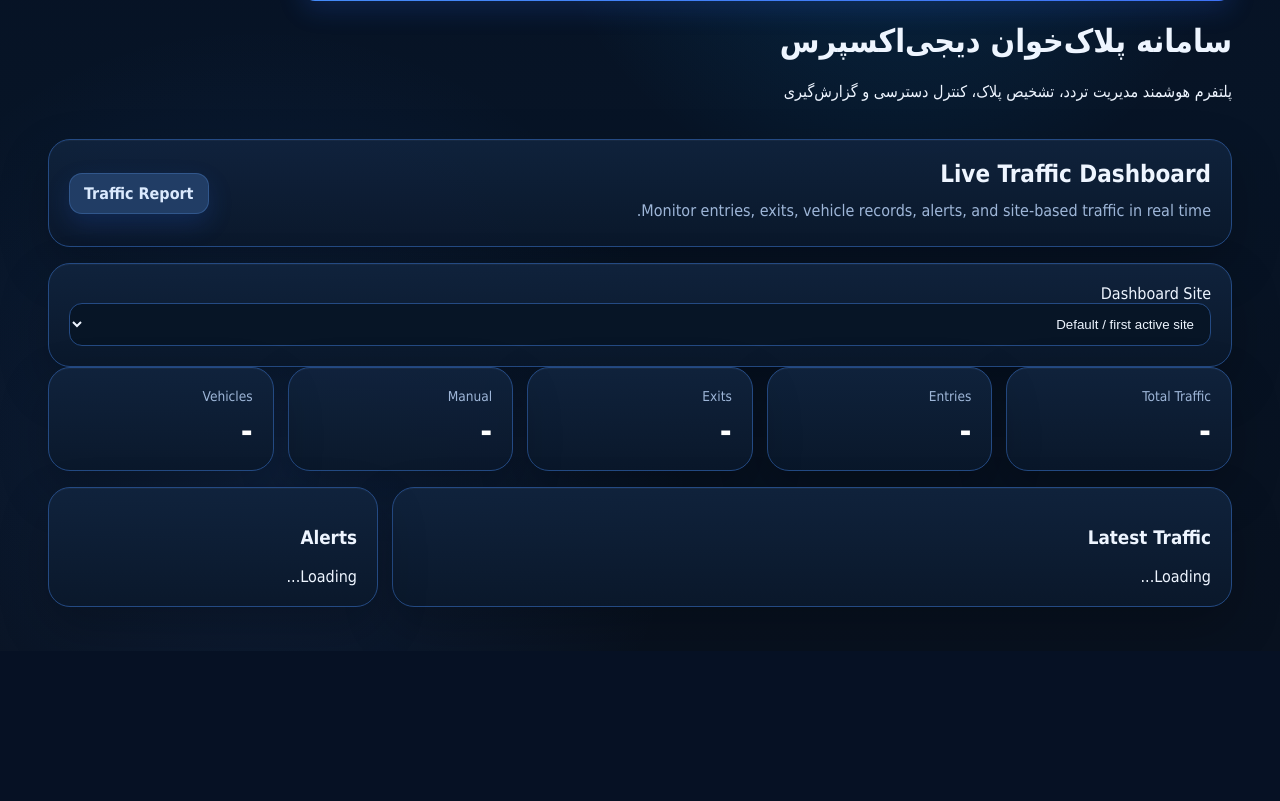
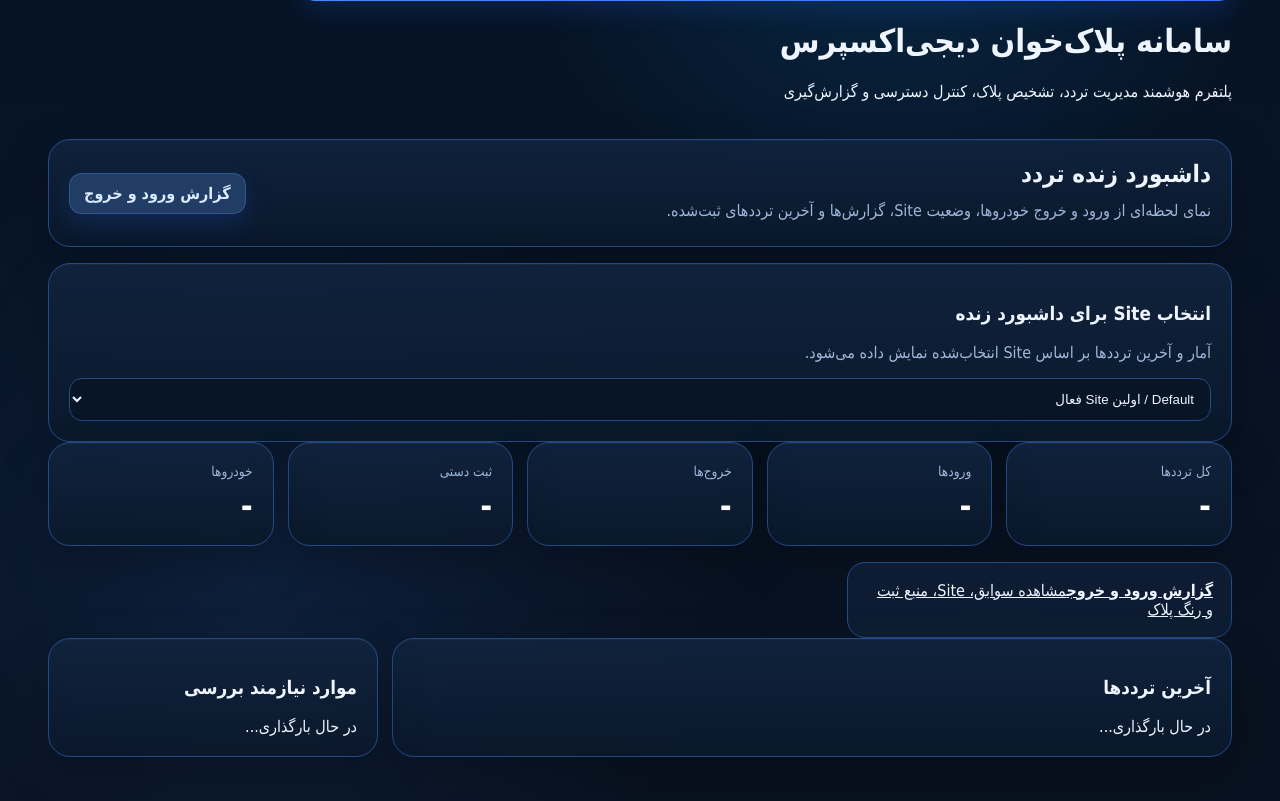
Before and after one commit to bahram-khakbaz/ai-license-plate-access-platform, a Python web app: template templates/index.html in a window 1280 px wide. Shown: the part 303-1104 px from the top of the page. Before the commit the page ends 910 px from the top, so only its background shows below. Run offline with Jinja, Linux system fonts and the light colour scheme; the template is opened without the code that fills it, so the values that code supplies are empty.

Commit message:
Align dashboard with production Persian role-aware UI

```diff
--- a/templates/index.html
+++ b/templates/index.html
@@ -2,46 +2,62 @@
 {% block content %}
 <section class="hero">
   <div>
-    <h2>Live Traffic Dashboard</h2>
-    <p>Monitor entries, exits, vehicle records, alerts, and site-based traffic in real time.</p>
+    <h2>داشبورد زنده تردد</h2>
+    <p>نمای لحظه‌ای از ورود و خروج خودروها، وضعیت Site، گزارش‌ها و آخرین ترددهای ثبت‌شده.</p>
   </div>
   <div class="actions">
     {% if auth_role in ['admin', 'security'] %}
-      <a class="button" href="/scan">Manual Plate Scan</a>
-      <a class="button secondary" href="/manual-entry">Manual Entry</a>
-      <a class="button secondary" href="/settings/sites">Manage Sites</a>
+      <a class="button" href="/scan">اسکن دستی پلاک</a>
+      <a class="button secondary" href="/manual-entry">ثبت تردد دستی</a>
+      <a class="button secondary" href="/vehicles">خودروها و رانندگان</a>
+      <a class="button secondary" href="/cameras">دوربین‌های ورود و خروج</a>
+      <a class="button secondary" href="/settings/sites">مدیریت Siteها</a>
     {% endif %}
     {% if auth_role == 'admin' %}
-      <a class="button secondary" href="/mobile-entry">Mobile Entry</a>
+      <a class="button secondary" href="/mobile-entry">ثبت موبایلی</a>
     {% endif %}
-    <a class="button secondary" href="/logs">Traffic Report</a>
+    <a class="button secondary" href="/logs">گزارش ورود و خروج</a>
   </div>
 </section>
 
-<section class="panel">
-  <label>Dashboard Site</label>
+<section class="panel site-panel">
+  <div>
+    <h3>انتخاب Site برای داشبورد زنده</h3>
+    <p class="muted">آمار و آخرین ترددها بر اساس Site انتخاب‌شده نمایش داده می‌شود.</p>
+  </div>
   <select id="siteFilter">
-    <option value="">Default / first active site</option>
+    <option value="">Default / اولین Site فعال</option>
     {% for s in sites %}<option value="{{ s.id }}">{{ s.name }}</option>{% endfor %}
   </select>
 </section>
 
 <section class="cards" id="stats">
-  <div class="card"><span>Total Traffic</span><strong id="total">-</strong></div>
-  <div class="card"><span>Entries</span><strong id="entries">-</strong></div>
-  <div class="card"><span>Exits</span><strong id="exits">-</strong></div>
-  <div class="card"><span>Manual</span><strong id="manual">-</strong></div>
-  <div class="card"><span>Vehicles</span><strong id="vehicles">-</strong></div>
+  <div class="card"><span>کل ترددها</span><strong id="total">-</strong></div>
+  <div class="card"><span>ورودها</span><strong id="entries">-</strong></div>
+  <div class="card"><span>خروج‌ها</span><strong id="exits">-</strong></div>
+  <div class="card"><span>ثبت دستی</span><strong id="manual">-</strong></div>
+  <div class="card"><span>خودروها</span><strong id="vehicles">-</strong></div>
+</section>
+
+<section class="feature-grid">
+  {% if auth_role in ['admin', 'security'] %}
+  <a class="feature-card" href="/scan"><b>اسکن دستی پلاک</b><span>پردازش تصویر با OCR / AI و ثبت نتیجه</span></a>
+  <a class="feature-card" href="/manual-entry"><b>ثبت تردد دستی</b><span>ثبت رسمی ورود و خروج توسط اپراتور</span></a>
+  <a class="feature-card" href="/vehicles"><b>خودروها و رانندگان</b><span>مدیریت پلاک، راننده، شرکت، واحد و وضعیت مجوز</span></a>
+  <a class="feature-card" href="/cameras"><b>دوربین‌های RTSP</b><span>تعریف دوربین‌های ورود و خروج و اتصال به Site</span></a>
+  <a class="feature-card" href="/settings/sites"><b>مدیریت Siteها</b><span>تعریف دفتر، فعال‌سازی و اتصال دوربین‌ها</span></a>
+  {% endif %}
+  <a class="feature-card" href="/logs"><b>گزارش ورود و خروج</b><span>مشاهده سوابق، Site، منبع ثبت و رنگ پلاک</span></a>
 </section>
 
 <section class="grid2">
   <div class="panel">
-    <h3>Latest Traffic</h3>
-    <div id="latest">Loading...</div>
+    <h3>آخرین ترددها</h3>
+    <div id="latest">در حال بارگذاری...</div>
   </div>
   <div class="panel small-panel">
-    <h3>Alerts</h3>
-    <div id="alerts">Loading...</div>
+    <h3>موارد نیازمند بررسی</h3>
+    <div id="alerts">در حال بارگذاری...</div>
   </div>
 </section>
 
@@ -56,8 +72,8 @@ async function loadStats(){
   document.getElementById('exits').textContent = d.today.exits || 0;
   document.getElementById('manual').textContent = d.today.manual || 0;
   document.getElementById('vehicles').textContent = d.vehicles.total || 0;
-  document.getElementById('latest').innerHTML = (d.latest || []).map(x => `<div class="row"><b>${x.plate || '-'}</b><span>${x.site_name || '-'}</span><span>${x.gate_role || '-'}</span><span>${x.source || '-'}</span><span>${x.plate_color || 'unknown'}</span></div>`).join('') || 'No traffic yet';
-  document.getElementById('alerts').innerHTML = (d.alerts || []).map(x => `<div class="alert"><b>${x.plate || '-'}</b><span>${x.site_name || '-'}</span><span>${x.status || 'unknown'}</span></div>`).join('') || 'No alerts';
+  document.getElementById('latest').innerHTML = (d.latest || []).map(x => `<div class="row"><b>${x.plate || '-'}</b><span>${x.site_name || '-'}</span><span>${x.gate_role || '-'}</span><span>${x.source || '-'}</span><span>${x.plate_color || 'نامشخص'}</span></div>`).join('') || 'ترددی ثبت نشده است';
+  document.getElementById('alerts').innerHTML = (d.alerts || []).map(x => `<div class="alert"><b>${x.plate || '-'}</b><span>${x.site_name || '-'}</span><span>${x.status || 'نامشخص'}</span></div>`).join('') || 'موردی برای بررسی وجود ندارد';
 }
 document.getElementById('siteFilter').addEventListener('change', loadStats);
 loadStats();
```
